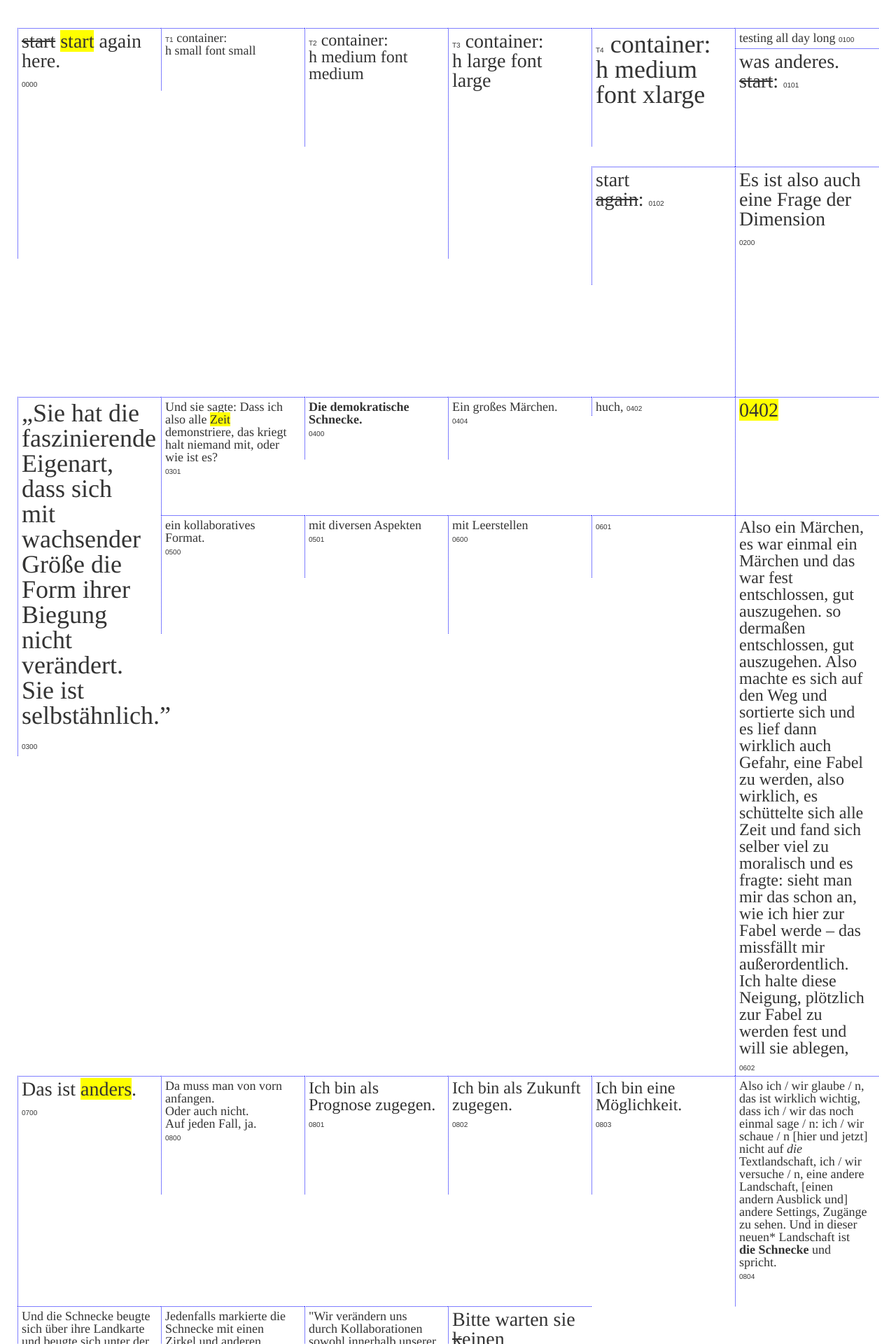
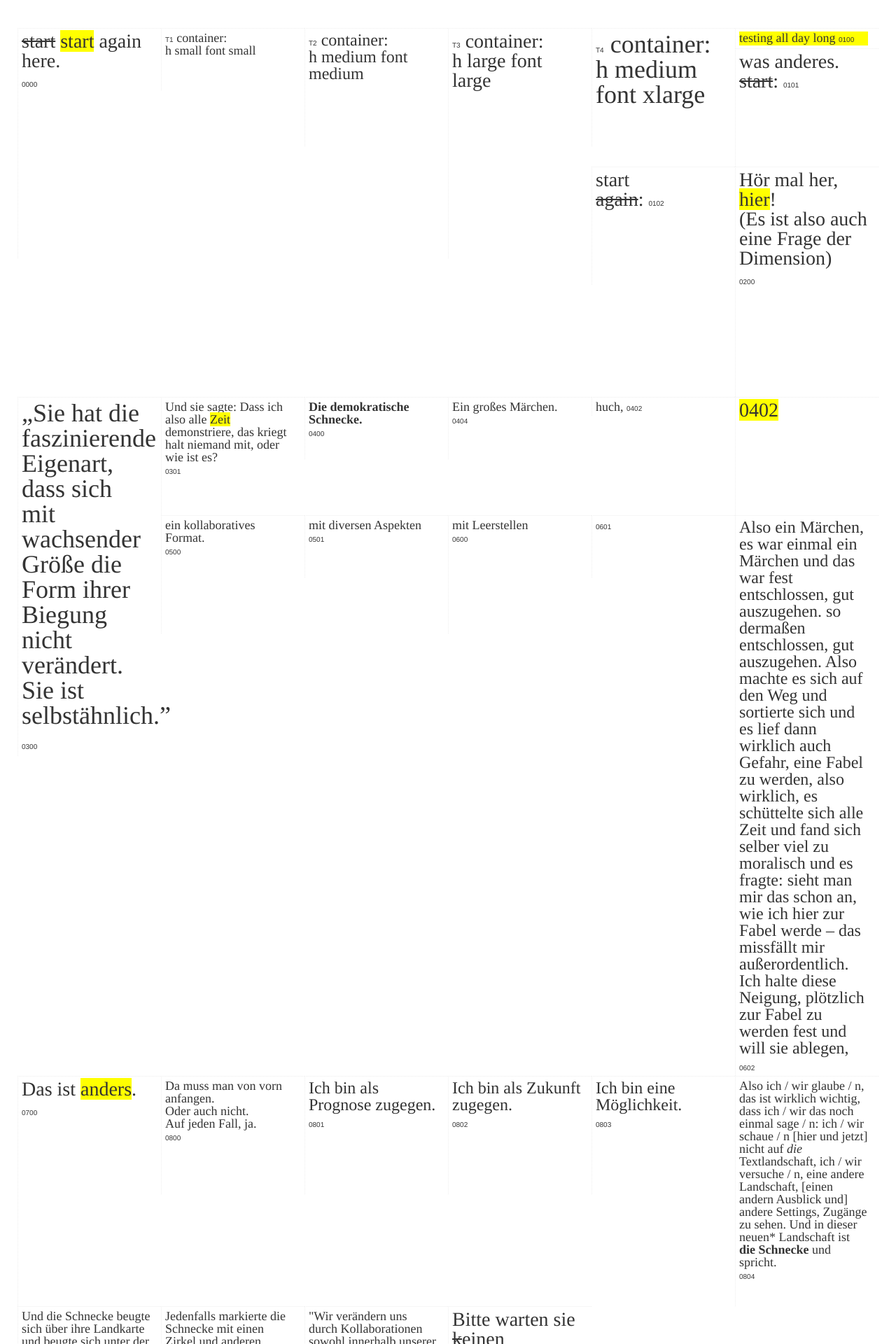
Before and after one commit to alvh/post_schnecke, a Jekyll site: the page built from index.html, in a window 1280 px wide. Shown: the top 1920 px of the page at 70% size. Built offline with Jekyll 4.4.1, drawn with Linux system fonts in a browser that asks for light colours; nearby versions of some CDN libraries.

```diff
--- a/_sass/main.scss
+++ b/_sass/main.scss
@@ -20,6 +20,7 @@ html, body {
   text-decoration: line-through;
 }
 
+
 .current {
   color: green;
 }
@@ -29,7 +30,7 @@ hr {
 }
 
 .grid__brick {
-    border: 1px #0000ff;
+    border: 1px #eee;
     border-bottom-style: none;
     border-left-style: dotted;
     border-right-style: none;
@@ -39,7 +40,7 @@ hr {
     padding-left: 5px;
 }
 
-/* container sizes */
+/* container formats */
 
 .t-auto {}
 
@@ -67,6 +68,10 @@ hr {
   height: 320px;
 }
 
+.c-yellow {
+  background: yellow;
+}
+
 /* font-size */
 
 .f-small {
--- a/_texte/0100.html
+++ b/_texte/0100.html
@@ -1,6 +1,7 @@
 ---
 container: h-oneline
 font: f-small
+note: c-yellow
 ---
 testing all day long
 <span class="nr">0100</span>
--- a/_texte/0200.html
+++ b/_texte/0200.html
@@ -2,5 +2,6 @@
 container: h-large
 font: f-large
 ---
-Es ist also auch eine Frage der Dimension
+Hör mal her, <span class="highlight" audio-id="Marker_026">hier</span>!
+<br>(Es ist also auch eine Frage der Dimension)
 <br><span class="nr">0200</span>
--- a/index.html
+++ b/index.html
@@ -5,7 +5,7 @@ title: Home
 <div id="grid" class="my-shuffle-container row">
   {% for text in site.texte %}
   <div class="grid__brick col-sm-6 col-md-4 col-lg-2 col-xl-2">
-    <div class="{{ text.container }} {{ text.font }}" style="border: none">
+    <div class="{{ text.container }} {{ text.font }} {{ text.note }}" style="border: none">
       {{ text.content }}
     </div>
   </div>
```
Also changed, not shown: _texte_A0/0000_A0.html (added, +7 -0 lines), 3 other files.
